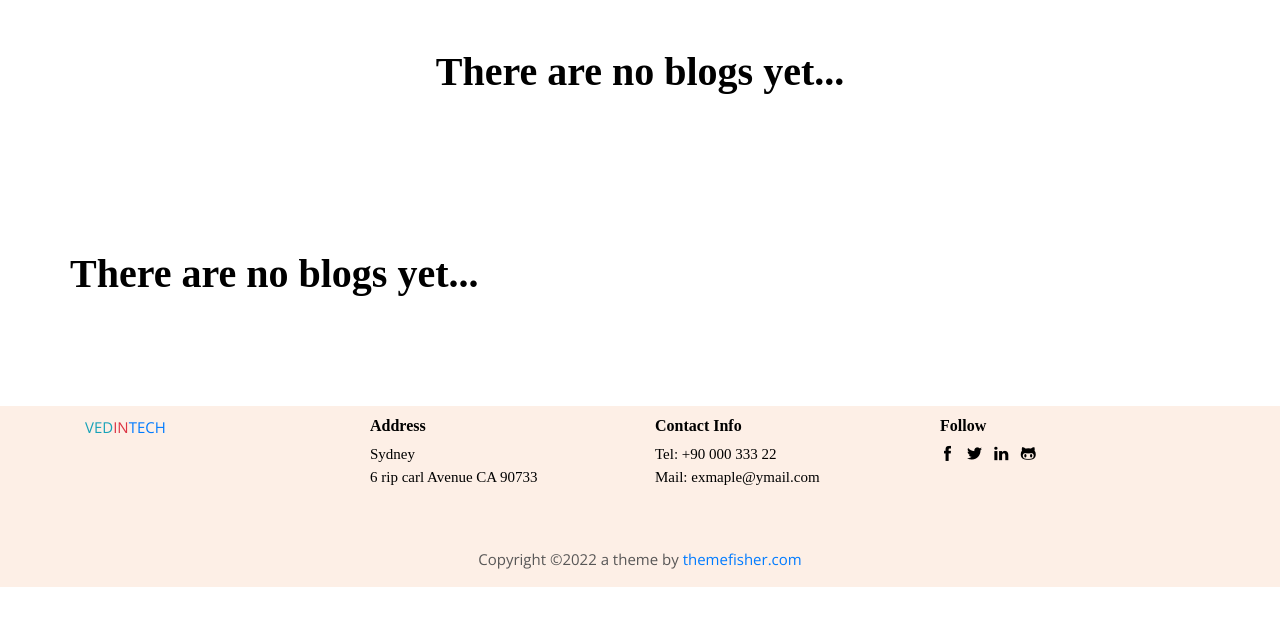
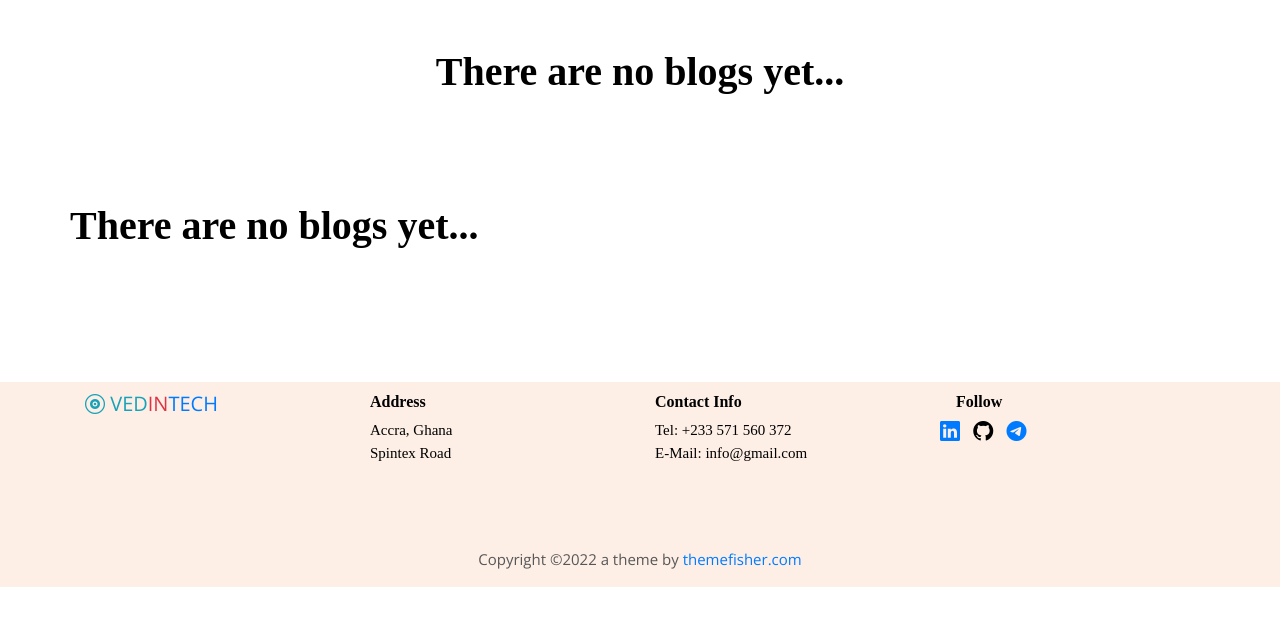
Before and after one commit to vedintech007/advanced-blogging-website, a Django app: page / in a window 1280 px wide. Shown: the part 116-742 px from the top of the page. Run offline with Django 3.2, Linux system fonts and the light colour scheme; data that the repository does not hold is empty; some libraries are stand-ins or nearby versions; some web fonts are replaced.

Commit message:
Worked on footer styling

```diff
--- a/static/main_css/style.css
+++ b/static/main_css/style.css
@@ -348,10 +348,6 @@ a.text-dark:hover {
 
 .bg-secondary {
 	background: #fdefe6 !important;
-}
-
-.text-primary {
-	color: #ff6f00 !important;
 }
 
 .text-color {
--- a/templates/blog/partials/main_footer.html
+++ b/templates/blog/partials/main_footer.html
@@ -1,36 +1,60 @@
 {% load static %}
 
 <footer class="bg-secondary">
-	<div class="section">
+	<div class="section my-4">
 		<div class="container">
 			<div class="row">
-				<div class="col-md-3 col-sm-6 mb-4 mb-md-0">
+				<div class="col-md-3 col-sm-6 mb-4 mb-md-0 h5 fw-bold">
 					<a href="{% url 'blog:post_list' %}">
+						<span class="text-info"><i class="bi bi-vinyl"></i></span>
 						<span class="text-info">VED</span><span class="text-danger">IN</span><span>TECH</span>
 					</a>
 				</div>
 				<div class="col-md-3 col-sm-6 mb-4 mb-md-0">
 					<h6>Address</h6>
 					<ul class="list-unstyled">
-						<li class="font-secondary text-dark">Sydney</li>
-						<li class="font-secondary text-dark">6 rip carl Avenue CA 90733</li>
+						<li class="font-secondary text-dark">Accra, Ghana</li>
+						<li class="font-secondary text-dark">Spintex Road</li>
 					</ul>
 				</div>
 				<div class="col-md-3 col-sm-6 mb-4 mb-md-0">
 					<h6>Contact Info</h6>
 					<ul class="list-unstyled">
-						<li class="font-secondary text-dark">Tel: +90 000 333 22</li>
-						<li class="font-secondary text-dark">Mail: exmaple@ymail.com</li>
+						<li class="font-secondary text-dark">
+							Tel: <a class="text-dark" href="tel:+233571560372">
+								+233 571 560 372
+							</a>
+						</li>
+						<li class="font-secondary text-dark">
+							E-Mail: <a class="text-dark" href="mailto:info@gmail.com">
+								info@gmail.com
+							</a>
+						</li>
 					</ul>
 				</div>
 				<div class="col-md-3 col-sm-6 mb-4 mb-md-0">
-					<h6>Follow</h6>
-					<ul class="list-inline d-inline-block">
-						<li class="list-inline-item"><a href="#" class="text-dark"><i class="ti-facebook"></i></a></li>
-						<li class="list-inline-item"><a href="#" class="text-dark"><i class="ti-twitter-alt"></i></a>
+					<h6 class="mx-3">Follow</h6>
+					<ul class="list-inline d-inline-block h5">
+
+						<li class="list-inline-item">
+							<a href="https://www.linkedin.com/in/eklu-victor-dziedzorm%F0%9F%87%AC%F0%9F%87%AD-70ab32179/"
+								class="text-dark" target="_blank">
+								<i class="bi bi-linkedin text-primary"></i>
+							</a>
 						</li>
-						<li class="list-inline-item"><a href="#" class="text-dark"><i class="ti-linkedin"></i></a></li>
-						<li class="list-inline-item"><a href="#" class="text-dark"><i class="ti-github"></i></a></li>
+
+						<li class="list-inline-item">
+							<a href="https://github.com/Victorspy-web" class="text-dark" target="_blank">
+								<i class="bi bi-github text-dark"></i>
+							</a>
+						</li>
+
+						<li class="list-inline-item">
+							<a href="https://t.me/vedintech" class="text-primary" target="_blank">
+								<i class="bi bi-telegram"></i>
+							</a>
+						</li>
+
 					</ul>
 				</div>
 			</div>
--- a/templates/blog/partials/main_nav.html
+++ b/templates/blog/partials/main_nav.html
@@ -1,7 +1,6 @@
 {% if request.user.is_authenticated %}
 
 {% include "../partials/main_messages.html" %}
-
 <header class="navigation">
 	<nav class="navbar navbar-expand-lg navbar-light bg-light">
 		<a class="navbar-brand" href="{% url 'blog:post_list' %}">
@@ -28,6 +27,7 @@
 					{{request.user.username}}
 					</a>
 					<div class="dropdown-menu" aria-labelledby="navbarDropdown">
+						<a class="dropdown-item" href="{% url 'profile' %}">Profile</a>
 						<a class="dropdown-item" href="{% url 'blog:user_blogs' %}">My Blogs</a>
 						<a class="dropdown-item" href="{% url 'blog:new_blog' %}">Create New Blog</a>
 						<hr>
@@ -35,7 +35,7 @@
 						<a class="dropdown-item" href="{% url 'blog:pending_blogs' %}">Pending Blogs</a>
 						<a class="dropdown-item" href="{% url 'blog:rejected_blogs' %}">Rejected Blogs</a>
 						<hr>
-						<a class="dropdown-item" href="{% url 'profile' %}">Profile</a>
+
 						<a class="dropdown-item" href="{% url 'password_change' %}">Change Password</a>
 						<a class="dropdown-item" href="{% url 'logout' %}">Logout</a>
 					</div>
--- a/templates/blog/partials/navbar.html
+++ b/templates/blog/partials/navbar.html
@@ -31,6 +31,7 @@
 						{{request.user.username|upper}}
 					</a>
 					<ul class="dropdown-menu" aria-labelledby="navbarDropdown">
+						<li><a class="dropdown-item" href="{% url 'profile' %}">Profile</a></li>
 						<li><a class="dropdown-item" href="{% url 'blog:user_blogs' %}">My Blogs</a></li>
 						<li><a class="dropdown-item" href="{% url 'blog:new_blog' %}">Create New Blog</a></li>
 						<li>
@@ -44,7 +45,6 @@
 							<hr class="dropdown-divider">
 						</li>
 						{% endif %}
-						<li><a class="dropdown-item" href="{% url 'profile' %}">Profile</a></li>
 						<li><a class="dropdown-item" href="{% url 'password_change' %}">Change Password</a></li>
 						<li><a class="dropdown-item" href="{% url 'logout' %}">Logout</a></li>
 						<li>
--- a/templates/blog/post/index.html
+++ b/templates/blog/post/index.html
@@ -12,7 +12,7 @@
 		{% include "blog/post/search.html" %}
 		{% else %}
 
-		<div class="row featured-post-slider mb-5">
+		<div class="row featured-post-slider">
 			<!-- for loop 4 top or featured posts -->
 			{% for post in posts|slice:":6" %}
 			<div class="col-lg-3 col-sm-6 mb-2 mb-lg-0 px-1 blogs-shadow-f">
```
